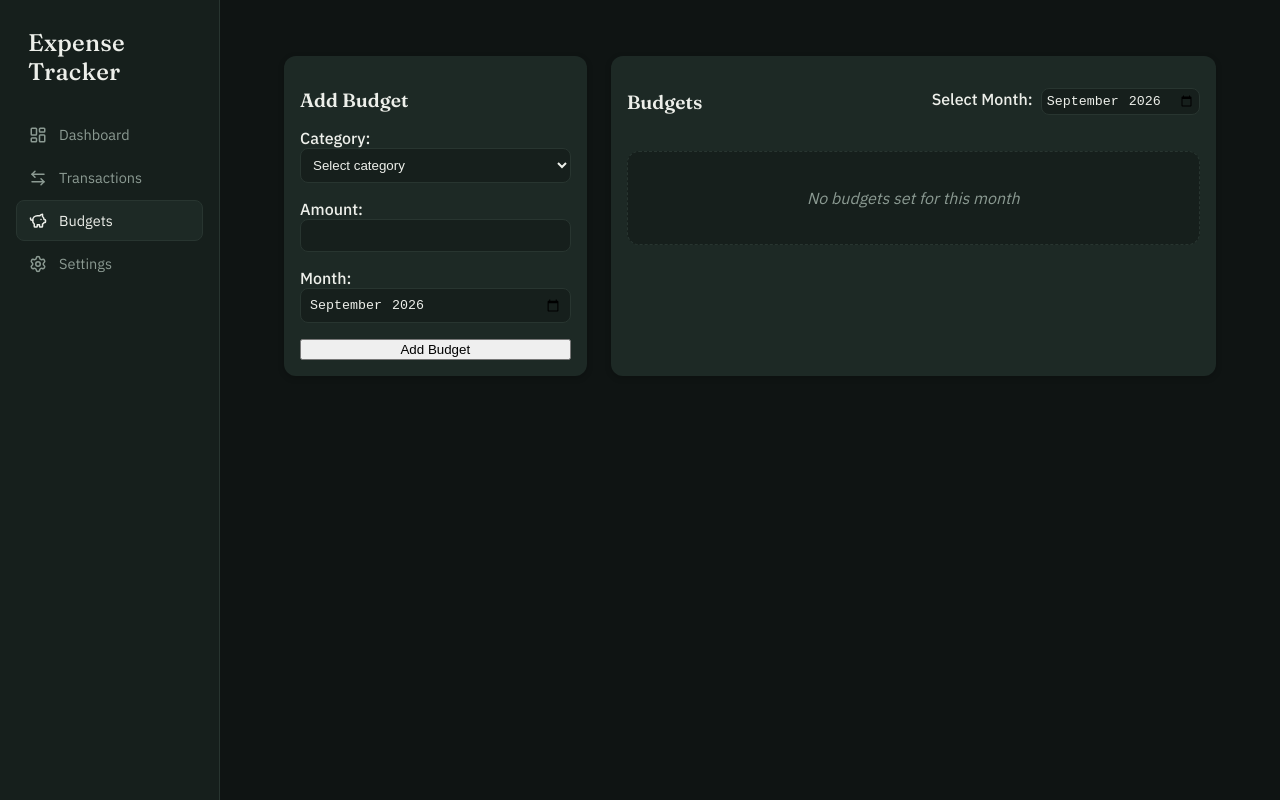
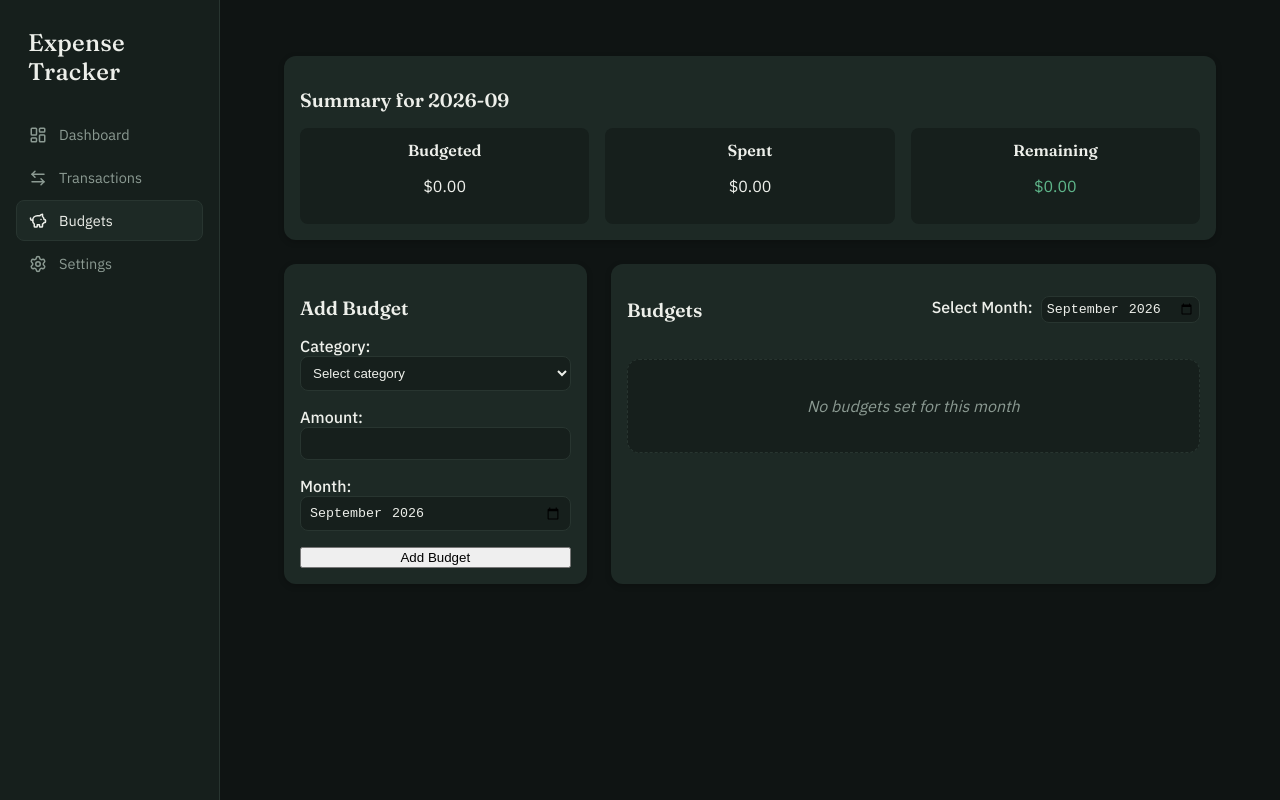
Before and after one commit to karl-Rollins/React_Expense_Tracker, a React (Vite) app: page /budgets in a window 1280 px wide. Built offline with nearby package versions, Linux system fonts and the light colour scheme.

Commit message:
feat: add budget summary in the budget page

```diff
--- /dev/null
+++ b/src/components/budgets/BudgetSummary.css
@@ -0,0 +1,22 @@
+.budget-summary {
+  margin-bottom: 1.5rem;
+}
+
+.summary-grid {
+  display: grid;
+  grid-template-columns: repeat(3, 1fr);
+  gap: 1rem;
+}
+
+.summary-item {
+  text-align: center;
+  background: var(--surface);
+  border-radius: var(--radius-md);
+  padding: 0.75rem;
+}
+
+.summary-item h4 {
+  margin: 0 0 0.5rem;
+  font-family: var(--font-display);
+  font-size: 1rem;
+}
--- /dev/null
+++ b/src/components/budgets/BudgetSummary.jsx
@@ -0,0 +1,33 @@
+import React from "react";
+import { formatCurrency } from "../../utils/formatCurrency";
+import "./BudgetSummary.css";
+
+export default function BudgetSummary({
+  totalBudgeted,
+  totalSpent,
+  selectedMonth,
+}) {
+  const net = totalBudgeted - totalSpent;
+
+  return (
+    <div className="budget-summary card">
+      <h2>Summary for {selectedMonth}</h2>
+      <div className="summary-grid">
+        <div className="summary-item">
+          <h4>Budgeted</h4>
+          <p>{formatCurrency(totalBudgeted)}</p>
+        </div>
+        <div className="summary-item">
+          <h4>Spent</h4>
+          <p>{formatCurrency(totalSpent)}</p>
+        </div>
+        <div className="summary-item">
+          <h4>Remaining</h4>
+          <p style={{ color: net >= 0 ? "var(--accent)" : "var(--neg)" }}>
+            {formatCurrency(net)}
+          </p>
+        </div>
+      </div>
+    </div>
+  );
+}
--- a/src/pages/BudgetsPage.jsx
+++ b/src/pages/BudgetsPage.jsx
@@ -1,9 +1,10 @@
-import { useState } from "react";
+import { useState, useMemo } from "react";
 import { useBudgetsContext } from "../contexts/BudgetsContext";
 import { categories } from "../data/categories";
 import BudgetForm from "../components/budgets/BudgetForm";
 import BudgetList from "../components/budgets/BudgetList";
 import MonthSelector from "../components/dashboard/MonthSelector";
+import BudgetSummary from "../components/budgets/BudgetSummary";
 import "./BudgetPage.css";
 
 export default function BudgetsPage() {
@@ -23,8 +24,29 @@ export default function BudgetsPage() {
     }
   };
 
+  // Calculate summary totals
+  const totalBudgeted = useMemo(
+    () => budgets
+      .filter((b) => b.month === selectedMonth)
+      .reduce((sum, b) => sum + b.amount, 0),
+    [budgets, selectedMonth]
+  );
+
+  const totalSpent = useMemo(
+    () => budgets
+      .filter((b) => b.month === selectedMonth)
+      .reduce((sum, b) => sum + (b.spent || 0), 0),
+    [budgets, selectedMonth]
+  );
+
   return (
     <div className="budget-page">
+      <BudgetSummary
+        totalBudgeted={totalBudgeted}
+        totalSpent={totalSpent}
+        selectedMonth={selectedMonth}
+      />
+
       <div className="budget-grid">
         <div className="card">
           <h2>{editing ? "Edit Budget" : "Add Budget"}</h2>
```
